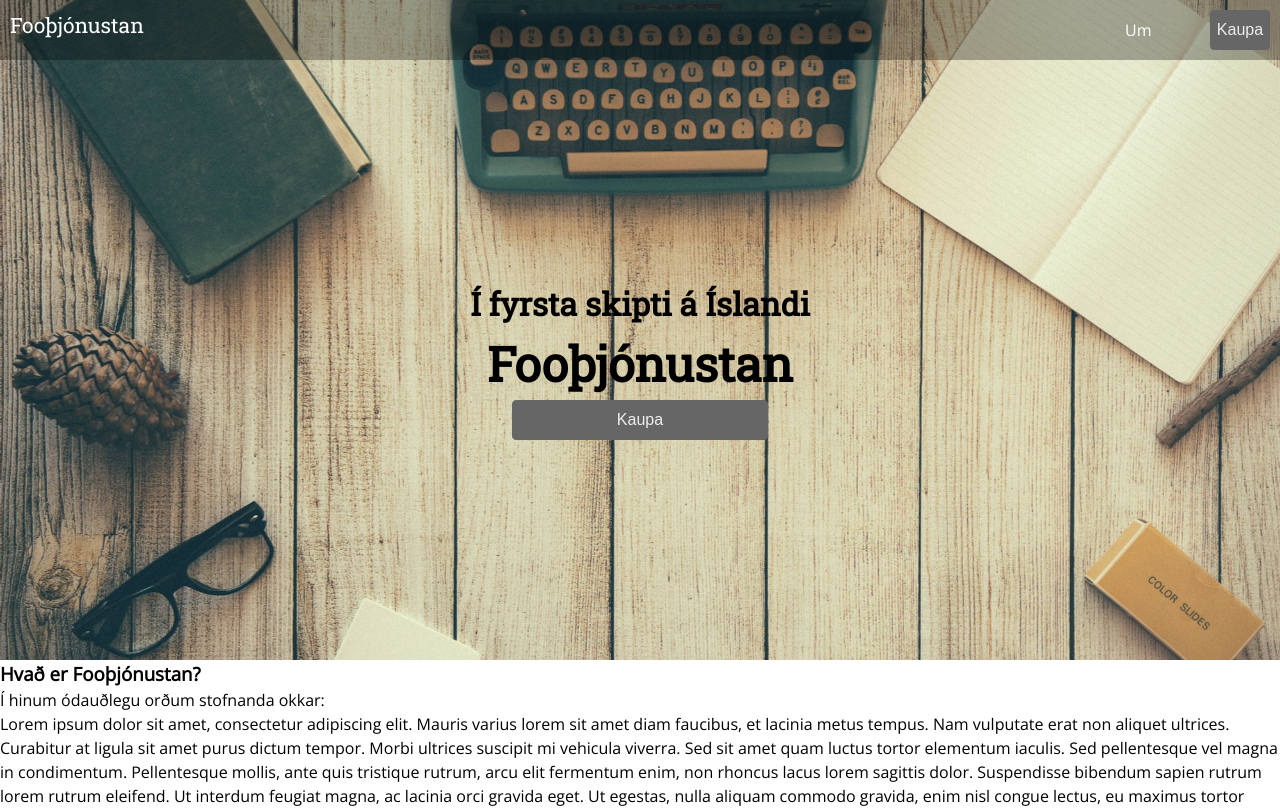
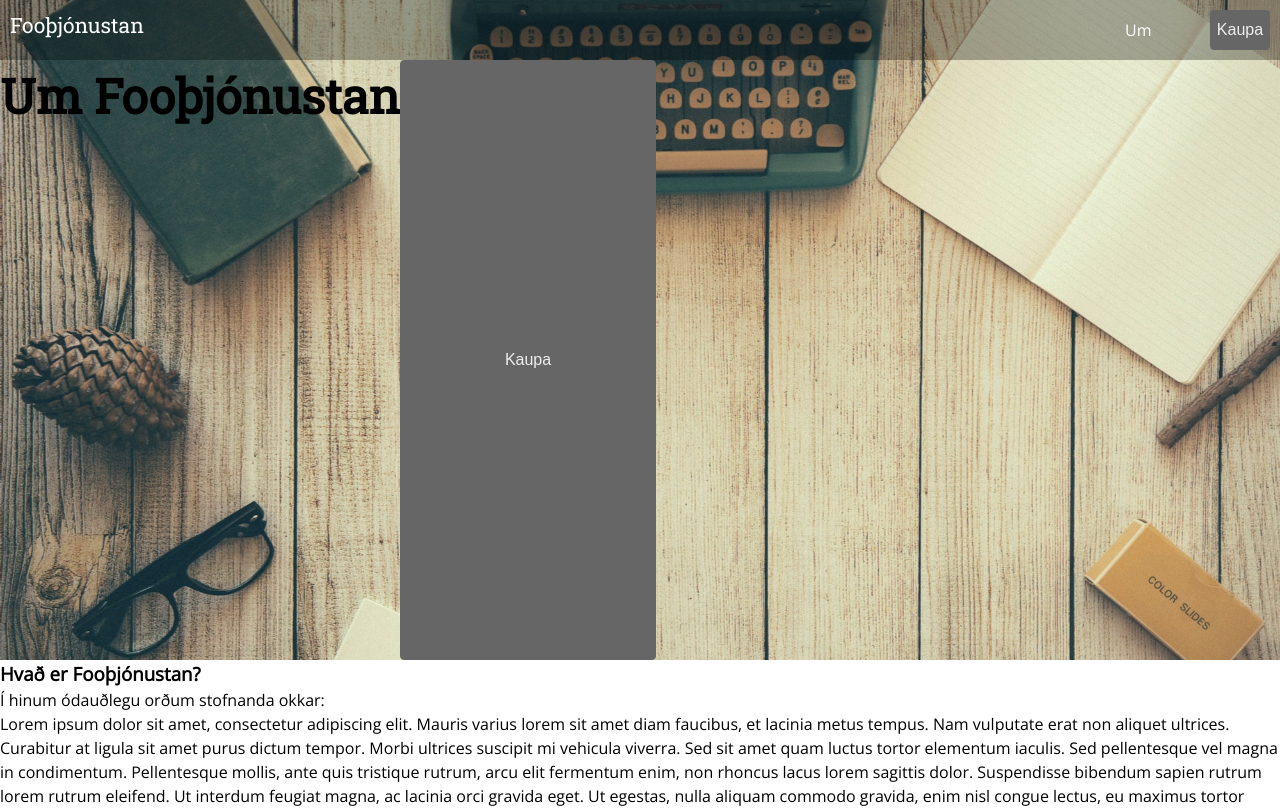
Before and after one commit to goidelify/vefforitun, a plain HTML site: page gogn/um.html in a window 1280 px wide. Shown: the top 808 px of the page. Drawn offline with nearby package versions, Linux system fonts and the light colour scheme.

Commit message:
um breytin 4

```diff
--- a/gogn/um.html
+++ b/gogn/um.html
@@ -20,12 +20,8 @@
       </a>
     </header>
     <div class="banner">
-      <div class="banner__content col-12">
-        <h2 class="banner__heading--2 heading--2">
-          Í fyrsta skipti á Íslandi
-        </h2>
         <h1 class="banner__heading--1 heading--1">
-          Fooþjónustan
+          Um Fooþjónustan
         </h1>
 
         <button class="banner__button button">
```
